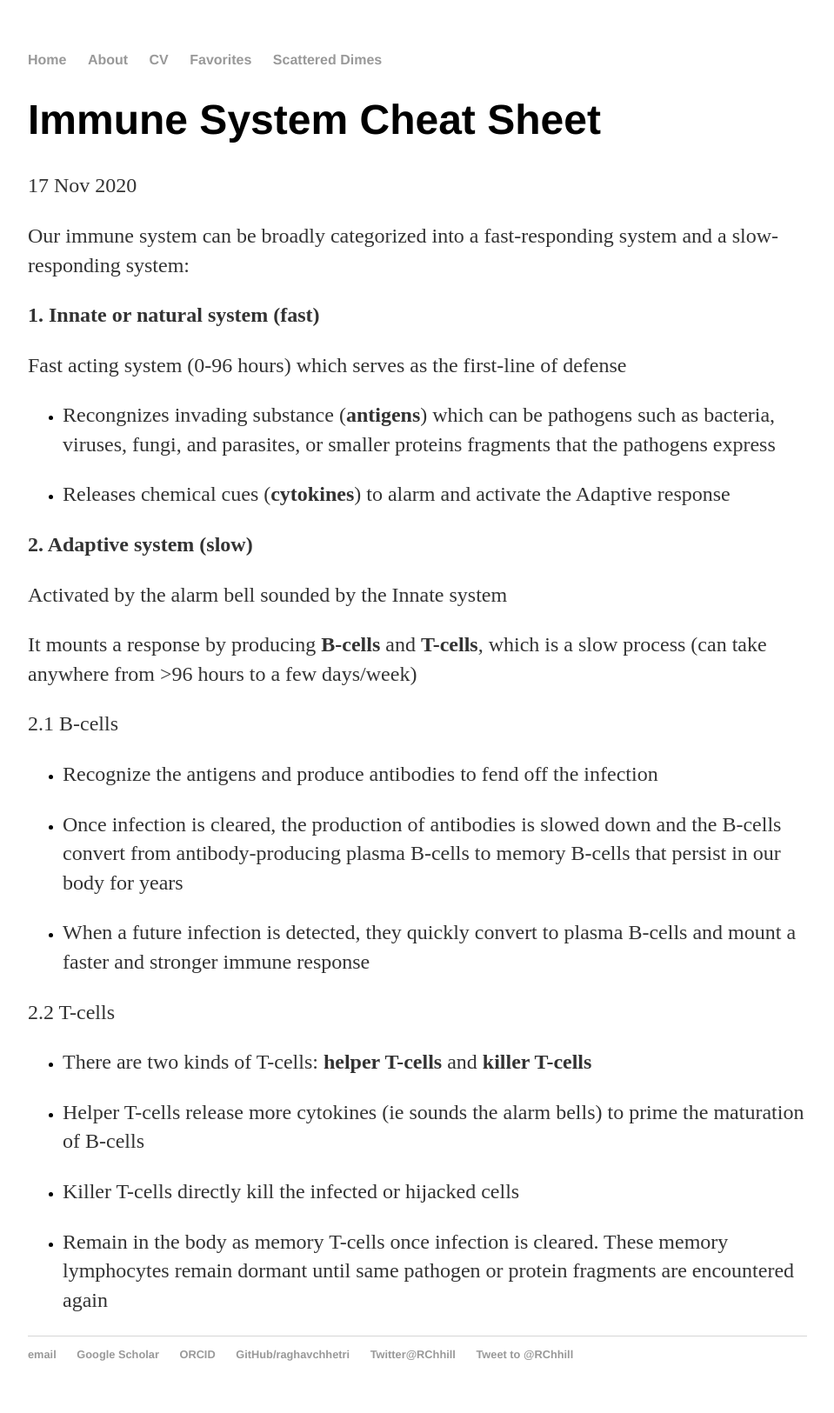
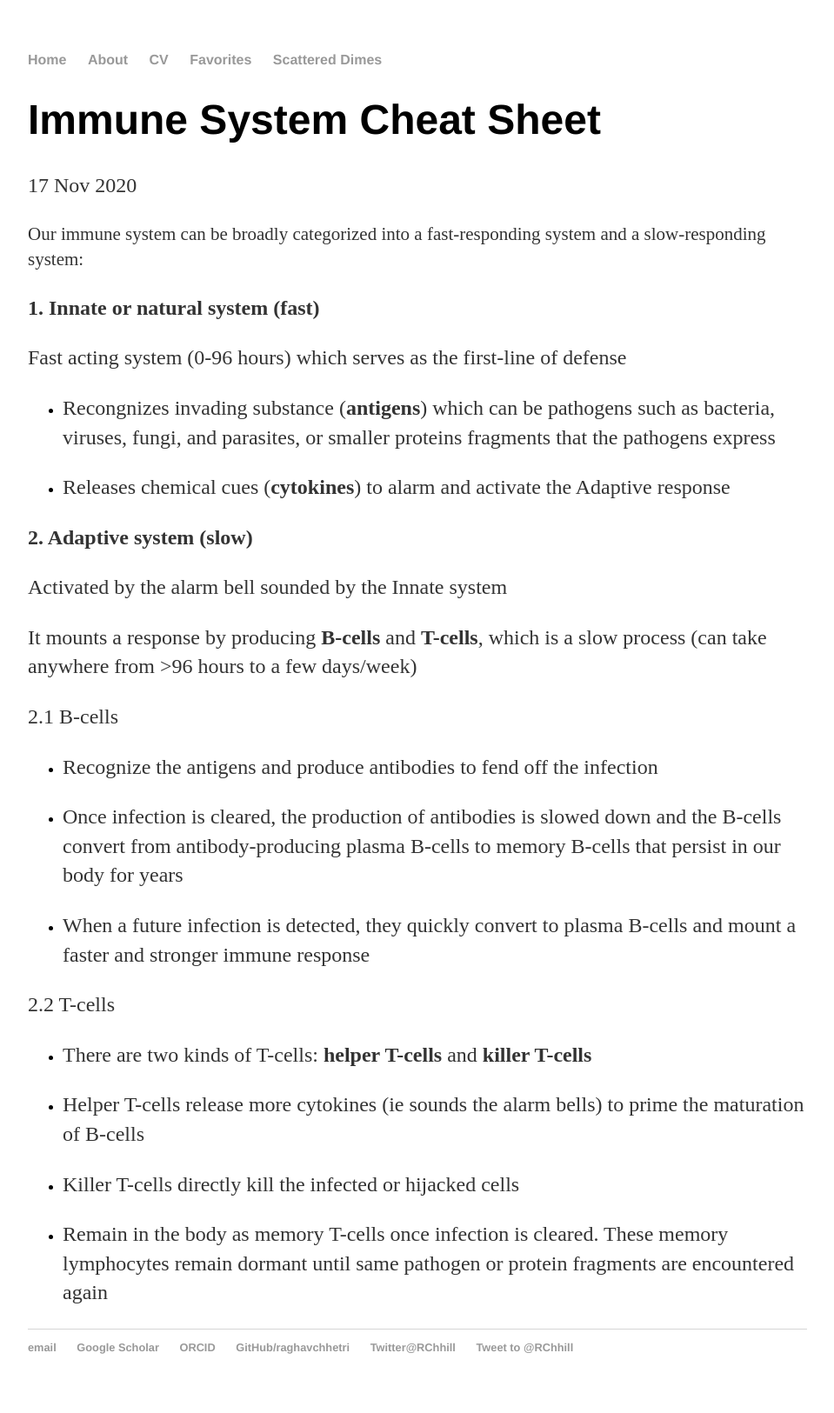
Before and after one commit to raghavchhetri/raghavchhetri.github.io, a Jekyll site: the page built from _posts/2020-11-17-immune-system-cheat-sheet.md, in a window 1280 px wide. Shown: the whole page at 87% size, without its empty margins (160-1119 px from the left). Built offline with Jekyll 4.4.1, drawn with Linux system fonts in a browser that asks for light colours; comment, search, counter and statistics services are not loaded.

Commit message:
Update 2020-11-17-immune-system-cheat-sheet.md

```diff
--- a/_posts/2020-11-17-immune-system-cheat-sheet.md
+++ b/_posts/2020-11-17-immune-system-cheat-sheet.md
@@ -4,7 +4,7 @@ title: "Immune System Cheat Sheet"
 date: 2020-11-17
 ---
 
-Our immune system can be broadly categorized into a fast-responding system and a slow-responding system:
+<p style="font-size:21px;"> Our immune system can be broadly categorized into a fast-responding system and a slow-responding system: </p>
 
 **1. Innate or natural system (fast)**
 
```
